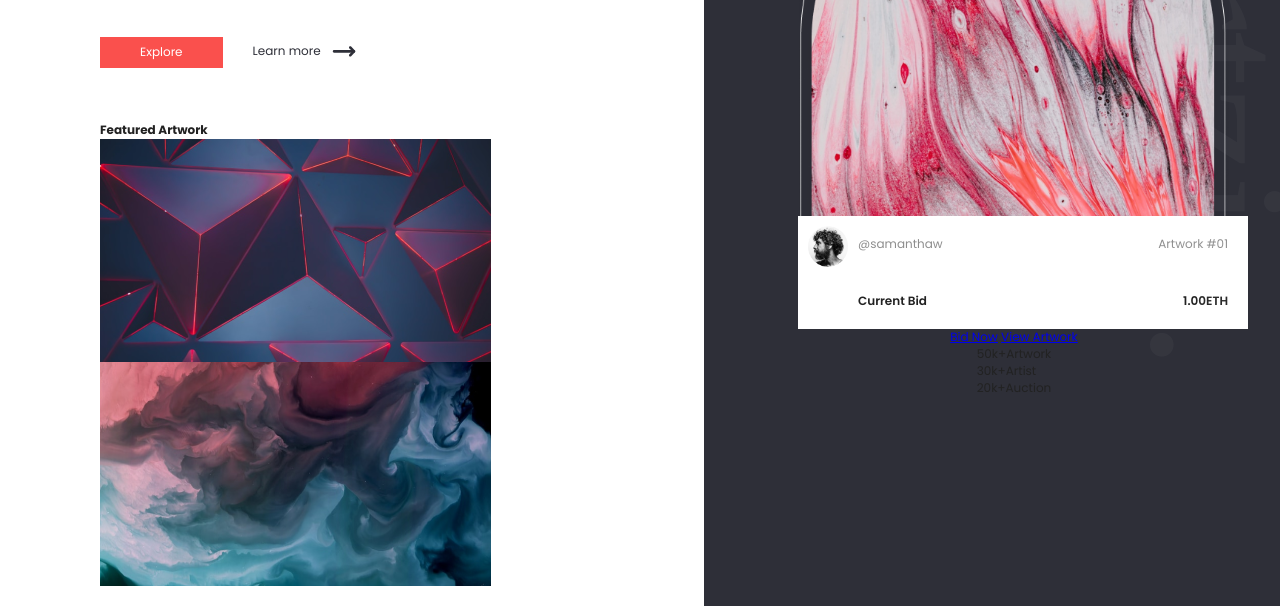
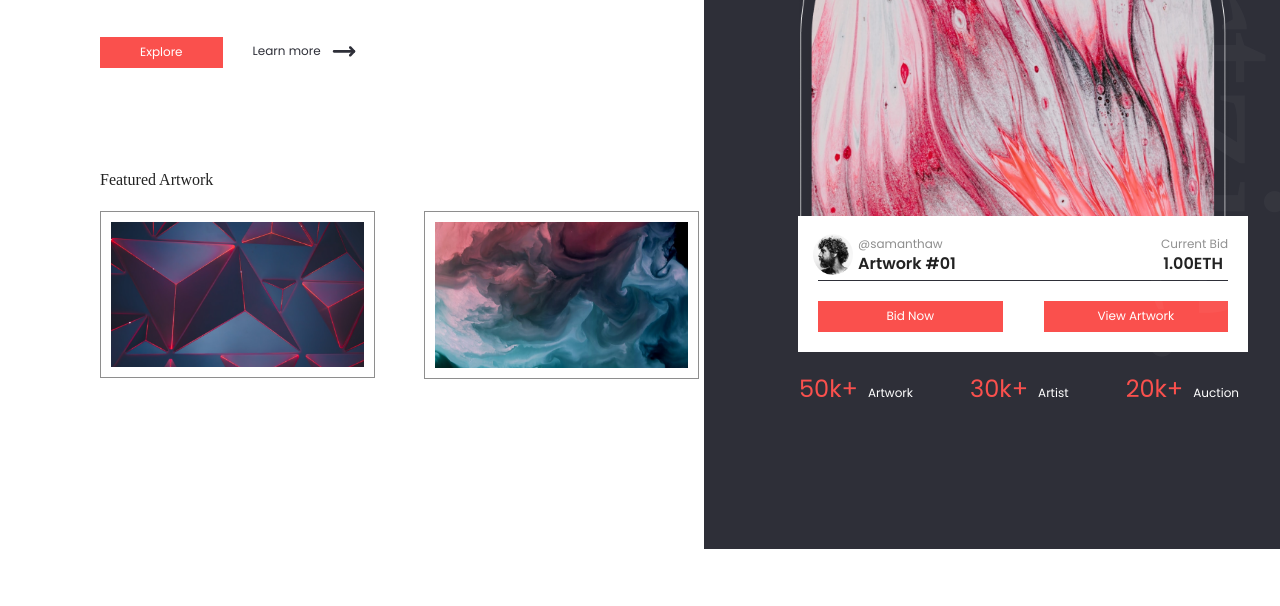
Before and after one commit to irenemendoza/nft-marketplace, a website built with Vite: page index.html in a window 1280 px wide. Shown: the part 251-857 px from the top of the page. After the commit the page ends 800 px from the top, so only its background shows below. Built offline with nearby package versions, Linux system fonts and the light colour scheme; a web font is replaced by a local one.

Commit message:
Ya corregido

```diff
--- a/index.html
+++ b/index.html
@@ -67,19 +67,22 @@
           <div class="artist">
 
             <p class="name">@samanthaw</p>
-            <p class="art">Artwork #01</p>
+            <p class="art">Current Bid</p>
           </div>
           <div class="currency-price">
-            <p class="currency">Current Bid</p>
+            <p class="currency">Artwork #01</p>
             <p class="price">1.00ETH</p>
 
           </div>
+          <div class="buttons">
+            <ul>
+              <a href="#" class="button">Bid Now</a>
+              <a href="#">View Artwork</a>
+            </ul>
+          </div>
         </div>
 
-        <div class="buttons">
-          <a href="#" class="button">Bid Now</a>
-          <a href="#">View Artwork</a>
-        </div>
+
 
         <section class="total">
           <div><span>50k+</span>Artwork</div>
--- a/style.scss
+++ b/style.scss
@@ -267,6 +267,7 @@ textarea {
   color: white;
   padding: 7px 25px;
   text-decoration: none;
+  text-align: center;
 }
 
 *,
@@ -349,13 +350,6 @@ body {
   color: var(--color-red);
 }
 }
-
-
-
-
-
-
-
 
 }
 
@@ -479,7 +473,8 @@ body {
         display: inline-block;
         width: 40px;
         position: absolute;
-        margin: 10px;
+        margin: 15px;
+        padding-top: 3px;
       }
 
 
@@ -488,22 +483,87 @@ body {
         display: flex;
         justify-content: space-between;
         padding: 20px;
+        padding-bottom: 0;
         margin-left: 40px;
         color: var(--color-gray);
       }
 
       & .currency-price {
+        box-sizing: border-box;
         display: flex;
         justify-content: space-between;
-        padding: 20px;
-        margin-left: 40px;
+        padding: 5px;
+        padding-top: 0;
+        padding-left: 40px;
+        margin-left: 20px;
+        margin-right: 20px;
+        border-bottom: 1px solid var(--color-black);
+
+      & p{
         font-weight: 600;
         font-size: var(--text-size2);
+
+      }
+      }
+
+      & .buttons ul {
+      list-style: none;
+      display: flex;
+      padding: 20px;
+      justify-content: space-between;
+
+      & a {
+        @include button();
+        width: 45%;
+        &:hover {
+          color: var(--color-red);
+          background-color: var(--color-white);
+        }
+      }
+
       }
     }
 
+    & .total {
+      width: 450px;
+      display: flex;
+      justify-content: space-between;
+      color: var(--color-white);
+      padding: 20px 0;
+
+      & span {
+        color: var(--color-red);
+        font-size: var(--text-size3);
+        padding: 10px;
+      }
+    }
+  }
+
+  & .more {
+    h2 {
+      font-family: var(--title-font);
+      font-size: var(--text-size2);
+      font-weight: 400;
+      margin-bottom: 20px;
+    }
+
+    .more-content {
+      display: flex;
+      justify-content: space-between;
+
+      img {
+        max-width: 85%;
+        border: 1px solid var(--color-gray);
+        padding: 10px;
+      }
+    }
+  }
 
 }
+
+
+
+
 
 /*
 
@@ -643,4 +703,4 @@ body {
   border: 1px solid var(--color-gray);
   box-sizing: border-box;
 }
-  */}
+  */
```
Also changed, not shown: css/style.css, 1 other file.
